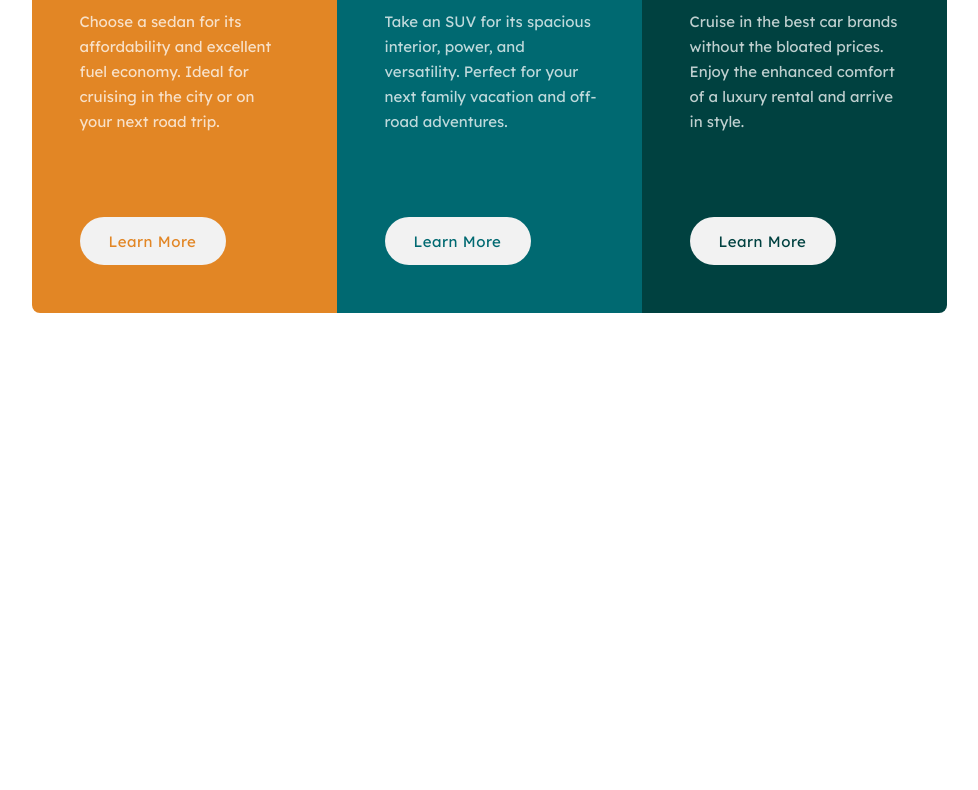
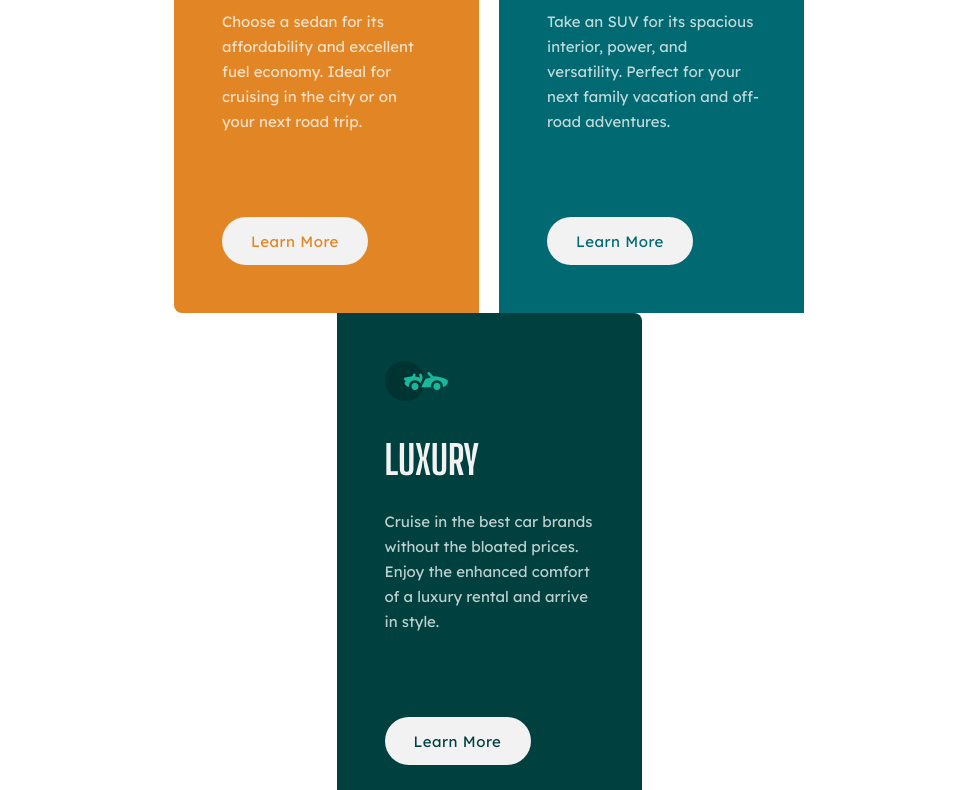
Before and after one commit to antonina-kachusova/3-card-component, a plain HTML site: page index.html in a window 1280 px wide. Shown: the part 337-1127 px from the top of the page, without its empty margins (151-1129 px from the left). Before the commit the page ends 800 px from the top, so only its background shows below. Drawn offline with Linux system fonts and the light colour scheme.

Commit message:
Update index.html

```diff
--- a/index.html
+++ b/index.html
@@ -10,6 +10,8 @@
     <link href="https://fonts.googleapis.com/css2?family=Big+Shoulders+Display:wght@700&family=Lexend+Deca&display=swap"
         rel="stylesheet">
     <link rel="stylesheet" href="./styles.css">
+    <link rel="stylesheet" href="./media.css">
+
 </head>
 
 <body>
```
